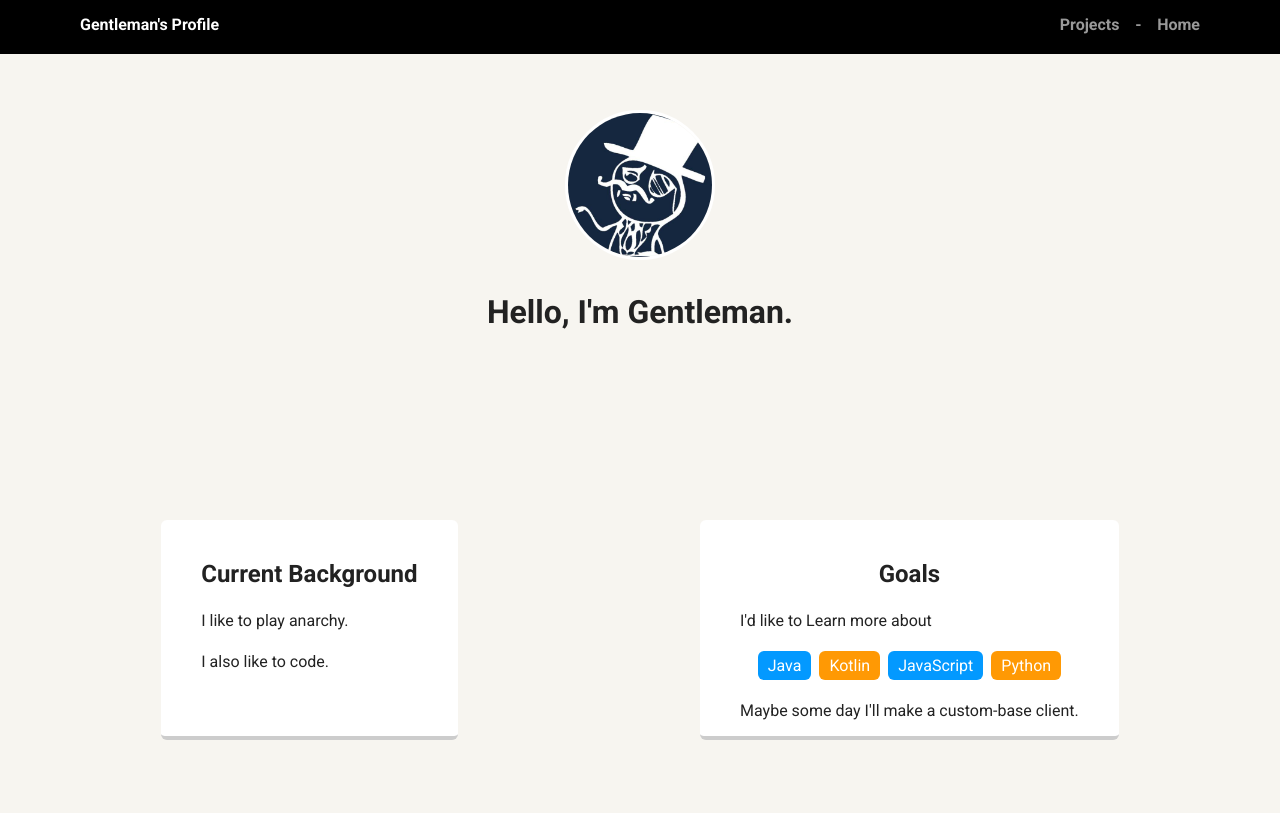
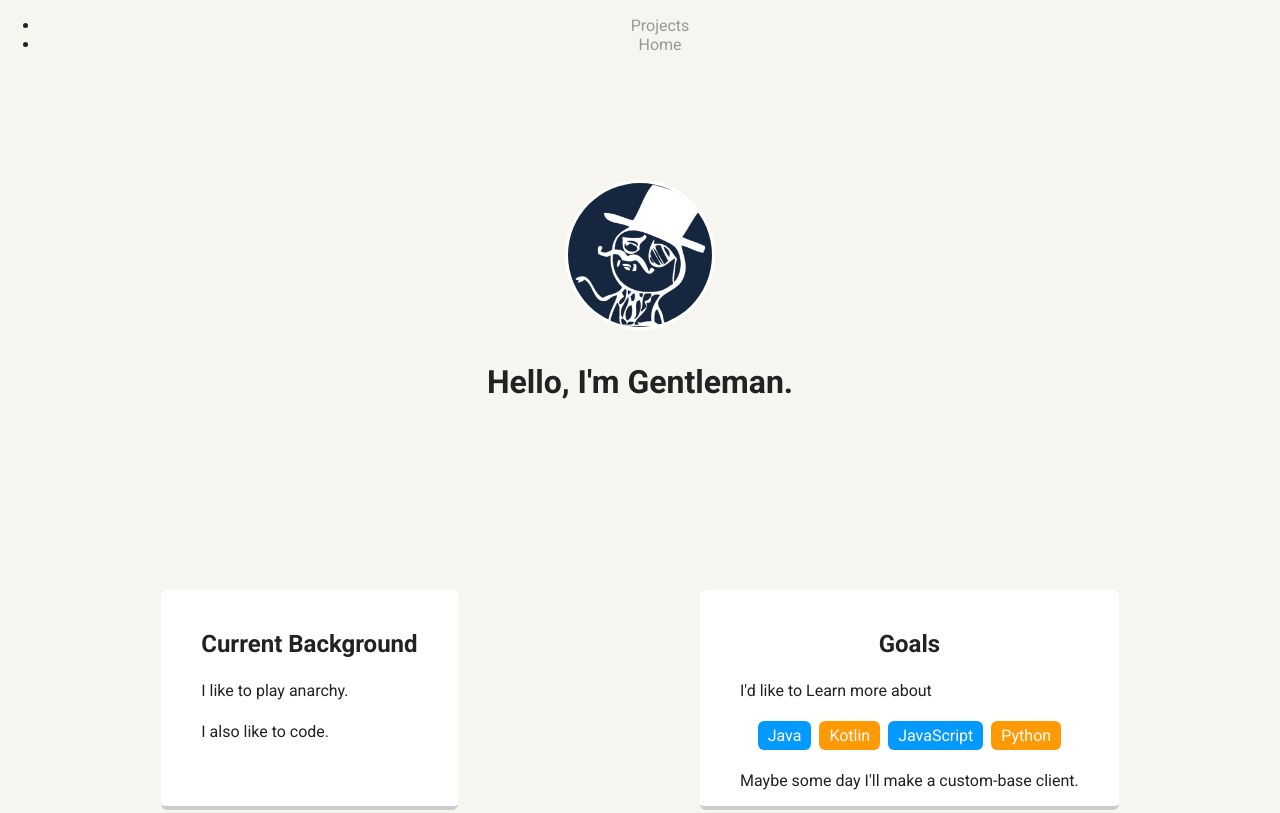
Before and after one commit to Gentleman2292/Gentleman2292.github.io, a plain HTML site: page index.html in a window 1280 px wide. Shown: the top 813 px of the page. Drawn offline with Linux system fonts and the light colour scheme; a web font is replaced by a local one.

Commit message:
Update index.html

```diff
--- a/index.html
+++ b/index.html
@@ -11,14 +11,10 @@
 
 <body>
 
-  <div class="main-nav">
-    <ul class="nav">
-      <li class="name">Gentleman's Profile</li>
-      <li>
-        <a href="projects.html">Projects</a>
-        <a>⠀-⠀</a>
-        <a href="index.html">Home</a>
-      </li>
+  <div class="parent-nav">
+    <ul class="navbar">
+      <li class="navbar li"><a class="navbar a" href="projects.html">Projects</a></li>
+      <li class="navbar li"><a class="navbar a" href="index.html">Home</a></li>
     </ul>
   </div>
 
```
